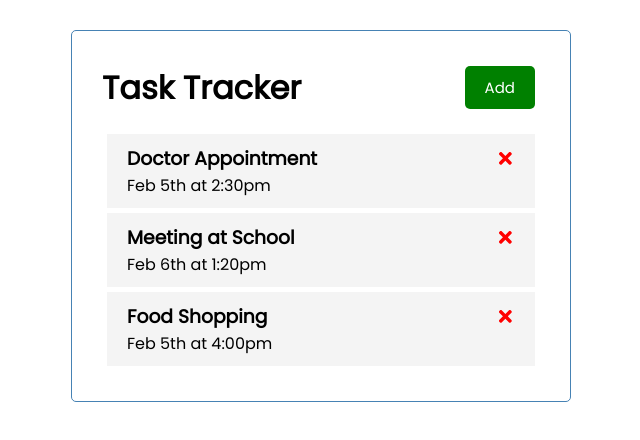
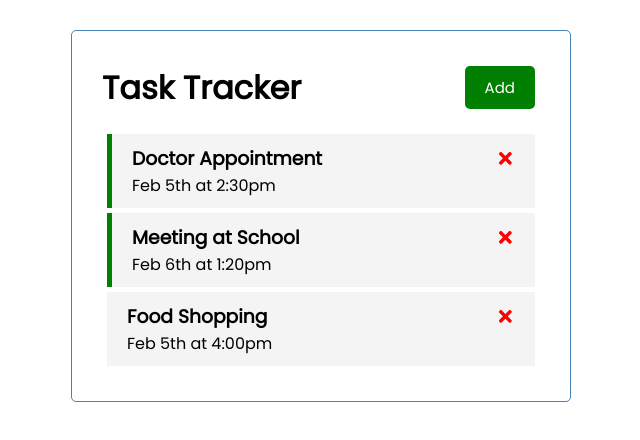
Before and after one commit to lewisyl/react-task-tracker, a React (Create React App) app: page / in a window 1280 px wide. Shown: the top 440 px of the page, without its empty margins (319-959 px from the left). Built offline with nearby package versions, Linux system fonts and the light colour scheme.

Commit message:
added reminder toggle feature

```diff
--- a/src/App.js
+++ b/src/App.js
@@ -29,11 +29,20 @@
 		setTasks(tasks.filter((task) => task.id !== id));
 	};
 
+	// Toggle Reminder
+	const toggleReminder = (id) => {
+		setTasks(
+			tasks.map((task) =>
+				task.id === id ? { ...task, reminder: !task.reminder } : task
+			)
+		);
+	};
+
 	return (
 		<div className="container">
 			<Header title="Task Tracker" />
 			{tasks.length > 0 ? (
-				<Tasks tasks={tasks} onDelete={deleteTask} />
+				<Tasks tasks={tasks} onDelete={deleteTask} onToggle={toggleReminder} />
 			) : (
 				"No Task Available"
 			)}
--- a/src/components/Task.js
+++ b/src/components/Task.js
@@ -1,8 +1,11 @@
 import { FaTimes } from "react-icons/fa";
 
-const Task = ({ task, onDelete }) => {
+const Task = ({ task, onDelete, onToggle }) => {
 	return (
-		<div className="task">
+		<div
+			className={`task ${task.reminder ? "reminder" : ""}`}
+			onDoubleClick={() => onToggle(task.id)}
+		>
 			<h3>
 				{task.text}{" "}
 				<FaTimes
--- a/src/components/Tasks.js
+++ b/src/components/Tasks.js
@@ -1,9 +1,14 @@
 import Task from "./Task";
-const Tasks = ({ tasks, onDelete }) => {
+const Tasks = ({ tasks, onDelete, onToggle }) => {
 	return (
 		<>
 			{tasks.map((task) => (
-				<Task key={task.id} task={task} onDelete={onDelete} />
+				<Task
+					key={task.id}
+					task={task}
+					onDelete={onDelete}
+					onToggle={onToggle}
+				/>
 			))}
 		</>
 	);
```
